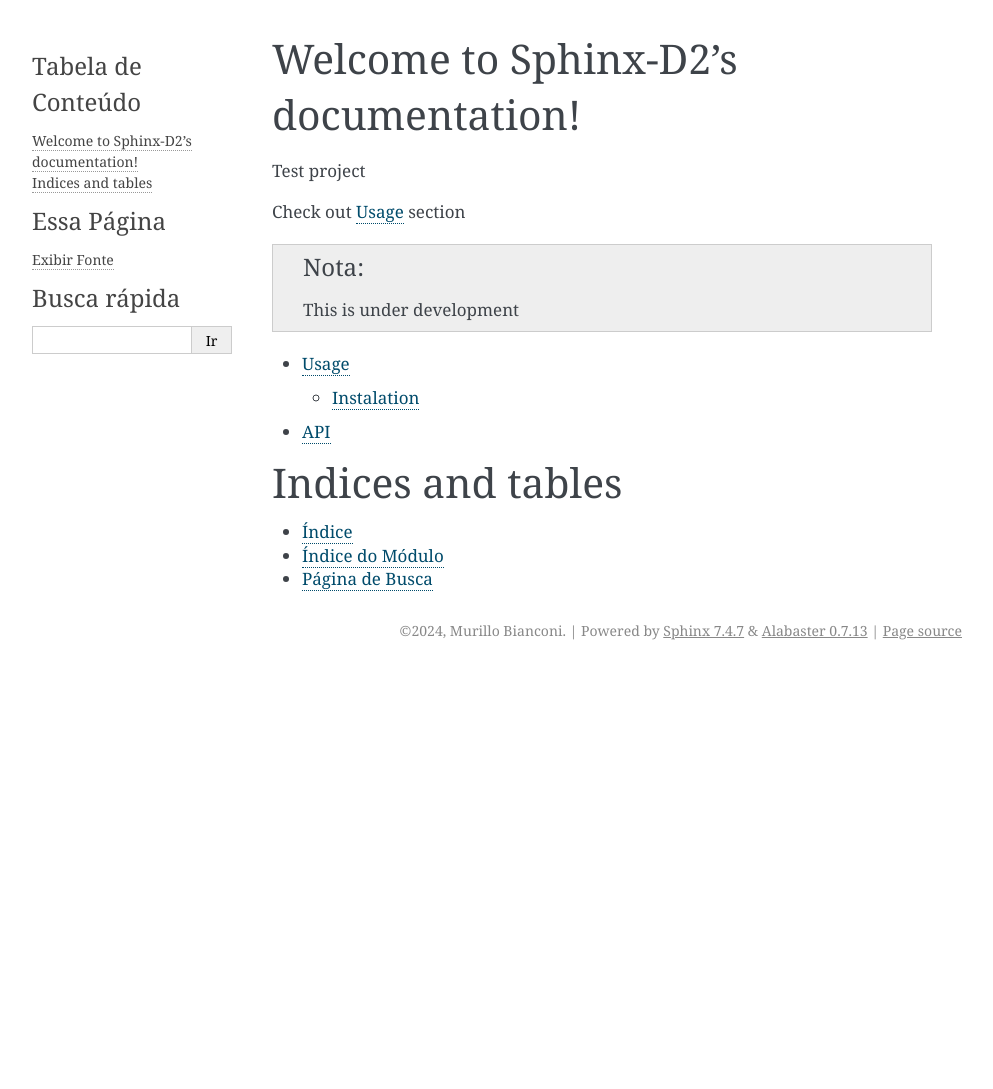
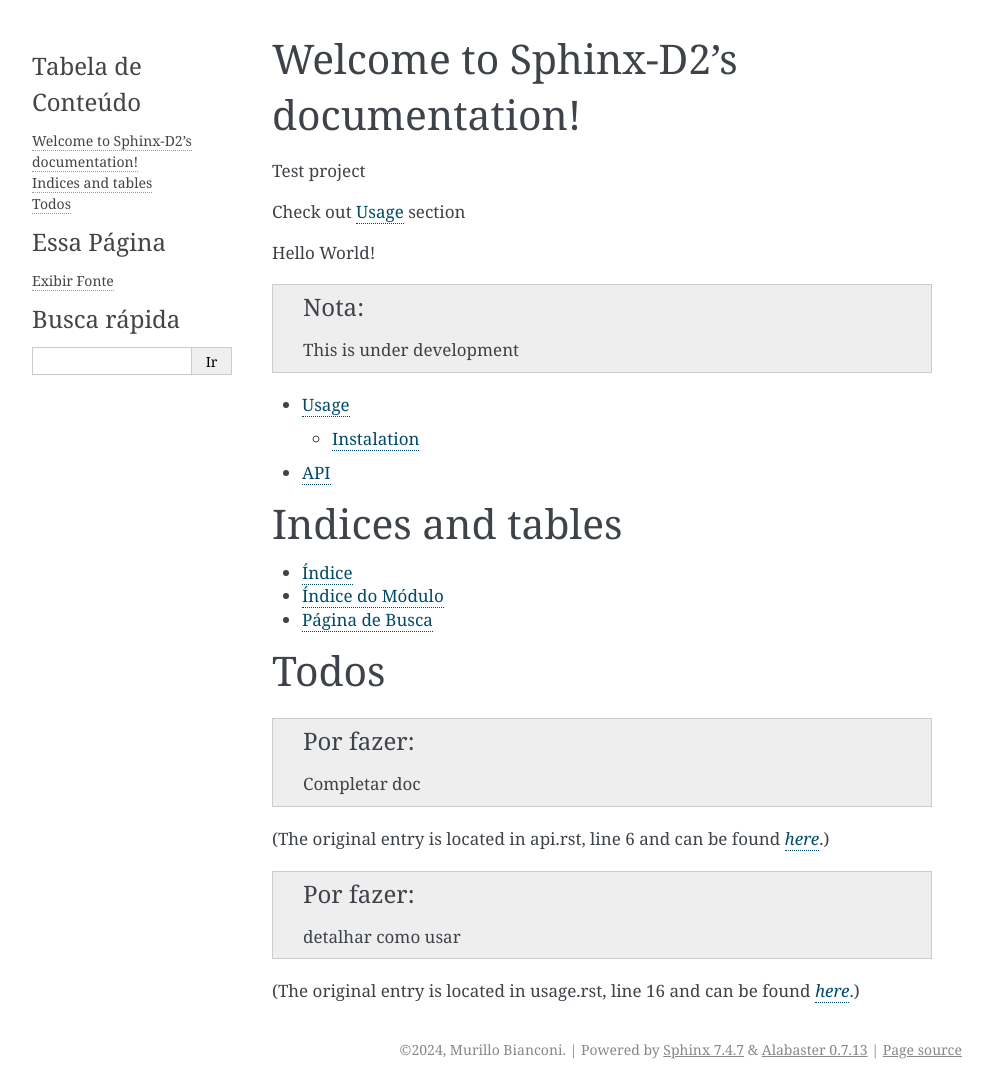
Before and after one commit to mcbianconi/sphinx-d2, a Sphinx documentation site: the page built from docs/source/index.rst, in a window 1280 px wide. Shown: the whole page, without its empty margins (148-1141 px from the left). Built offline with Sphinx 7.4.7, drawn with Linux system fonts in a browser that asks for light colours; before the commit the page ends 900 px from its top, so only the background shows below that; some of the changed lines change nothing that is shown.

Commit message:
todo tutorial

```diff
--- /dev/null
+++ b/docs/source/_ext/helloworld.py
@@ -0,0 +1,30 @@
+from docutils import nodes
+from docutils.parsers.rst import Directive
+from sphinx.application import Sphinx
+from sphinx.util.typing import ExtensionMetadata
+
+
+class HelloWorld(Directive):
+
+    def run(self):
+
+        paragraph_node = nodes.paragraph(text='Hello World!')
+
+        return [paragraph_node]
+
+
+
+def setup(app: Sphinx) -> ExtensionMetadata:
+
+    app.add_directive('helloworld', HelloWorld)
+
+
+    return {
+
+        'version': '0.1',
+
+        'parallel_read_safe': True,
+
+        'parallel_write_safe': True,
+
+    }
--- /dev/null
+++ b/docs/source/_ext/todo.py
@@ -0,0 +1,145 @@
+from docutils import nodes
+from docutils.parsers.rst import Directive
+from sphinx.application import Sphinx
+from sphinx.locale import _
+from sphinx.util.docutils import SphinxDirective
+from sphinx.util.typing import ExtensionMetadata
+
+
+class todo(nodes.Admonition, nodes.Element):
+    pass
+
+
+
+class todolist(nodes.General, nodes.Element):
+    pass
+
+
+
+def visit_todo_node(self, node):
+    self.visit_admonition(node)
+
+
+
+def depart_todo_node(self, node):
+    self.depart_admonition(node)
+
+
+
+class TodolistDirective(Directive):
+    def run(self):
+        return [todolist('')]
+
+
+
+class TodoDirective(SphinxDirective):
+    # this enables content in the directive
+    has_content = True
+
+    def run(self):
+        targetid = 'todo-%d' % self.env.new_serialno('todo')
+        targetnode = nodes.target('', '', ids=[targetid])
+        todo_node = todo('\n'.join(self.content))
+        todo_node += nodes.title(_('Todo'), _('Todo'))
+        self.state.nested_parse(self.content, self.content_offset, todo_node)
+
+        if not hasattr(self.env, 'todo_all_todos'):
+            self.env.todo_all_todos = []
+
+        self.env.todo_all_todos.append({
+            'docname': self.env.docname,
+            'lineno': self.lineno,
+            'todo': todo_node.deepcopy(),
+            'target': targetnode,
+
+        })
+
+        return [targetnode, todo_node]
+
+
+
+def purge_todos(app, env, docname):
+
+    if not hasattr(env, 'todo_all_todos'):
+        return
+
+    env.todo_all_todos = [todo for todo in env.todo_all_todos if todo['docname'] != docname]
+
+
+def merge_todos(app, env, docnames, other):
+    if not hasattr(env, 'todo_all_todos'):
+        env.todo_all_todos = []
+
+    if hasattr(other, 'todo_all_todos'):
+        env.todo_all_todos.extend(other.todo_all_todos)
+
+
+
+def process_todo_nodes(app, doctree, fromdocname):
+    if not app.config.todo_include_todos:
+        for node in doctree.findall(todo):
+            node.parent.remove(node)
+
+    # Replace all todolist nodes with a list of the collected todos.
+    # Augment each todo with a backlink to the original location.
+    env = app.builder.env
+
+    if not hasattr(env, 'todo_all_todos'):
+        env.todo_all_todos = []
+
+    for node in doctree.findall(todolist):
+        if not app.config.todo_include_todos:
+            node.replace_self([])
+            continue
+
+        content = []
+
+        for todo_info in env.todo_all_todos:
+            para = nodes.paragraph()
+            filename = env.doc2path(todo_info['docname'], base=None)
+            description = _(
+                '(The original entry is located in %s, line %d and can be found '
+            ) % (filename, todo_info['lineno'])
+            para += nodes.Text(description)
+
+            # Create a reference
+            newnode = nodes.reference('', '')
+            innernode = nodes.emphasis(_('here'), _('here'))
+            newnode['refdocname'] = todo_info['docname']
+            newnode['refuri'] = app.builder.get_relative_uri(fromdocname, todo_info['docname'])
+            newnode['refuri'] += '#' + todo_info['target']['refid']
+            newnode.append(innernode)
+            para += newnode
+            para += nodes.Text('.)')
+
+            # Insert into the todolist
+            content.extend((
+                todo_info['todo'],
+                para,
+            ))
+
+        node.replace_self(content)
+
+
+
+def setup(app: Sphinx) -> ExtensionMetadata:
+    app.add_config_value('todo_include_todos', False, 'html')
+    app.add_node(todolist)
+    app.add_node(
+        todo,
+        html=(visit_todo_node, depart_todo_node),
+        latex=(visit_todo_node, depart_todo_node),
+        text=(visit_todo_node, depart_todo_node),
+    )
+    app.add_directive('todo', TodoDirective)
+    app.add_directive('todolist', TodolistDirective)
+    app.connect('doctree-resolved', process_todo_nodes)
+    app.connect('env-purge-doc', purge_todos)
+    app.connect('env-merge-info', merge_todos)
+
+    return {
+        'version': '0.1',
+        'env_version': 1,
+        'parallel_read_safe': True,
+        'parallel_write_safe': True,
+    }
--- a/docs/source/api.rst
+++ b/docs/source/api.rst
@@ -2,6 +2,8 @@
 ===
 
 API docs
+
+.. todo:: Completar doc
 
 .. currentmodule:: sphinx_d2
 
--- a/docs/source/conf.py
+++ b/docs/source/conf.py
@@ -1,3 +1,6 @@
+import os
+import sys
+
 # Configuration file for the Sphinx documentation builder.
 #
 # For the full list of built-in configuration values, see the documentation:
@@ -14,7 +17,13 @@
 # -- General configuration ---------------------------------------------------
 # https://www.sphinx-doc.org/en/master/usage/configuration.html#general-configuration
 
+sys.path.append(os.path.abspath("./_ext"))
+
+todo_include_todos = True
+
 extensions = [
+    'helloworld',
+    'todo',
     'sphinx.ext.duration',
     'sphinx.ext.autodoc',
     'sphinx.ext.autosummary',
--- a/docs/source/index.rst
+++ b/docs/source/index.rst
@@ -5,6 +5,8 @@
 
 Check out :doc:`usage` section
 
+
+.. helloworld::
 
 .. note::
    This is under development
@@ -14,10 +16,14 @@
     api
 
 
-
 Indices and tables
 ==================
 
 * :ref:`genindex`
 * :ref:`modindex`
 * :ref:`search`
+
+Todos
+=====
+
+.. todolist::
--- a/docs/source/usage.rst
+++ b/docs/source/usage.rst
@@ -3,7 +3,6 @@
 
 Instalation
 ------------
-
 
 Install using pip
 
@@ -13,3 +12,5 @@
 
 
 got it
+
+.. todo:: detalhar como usar
```
